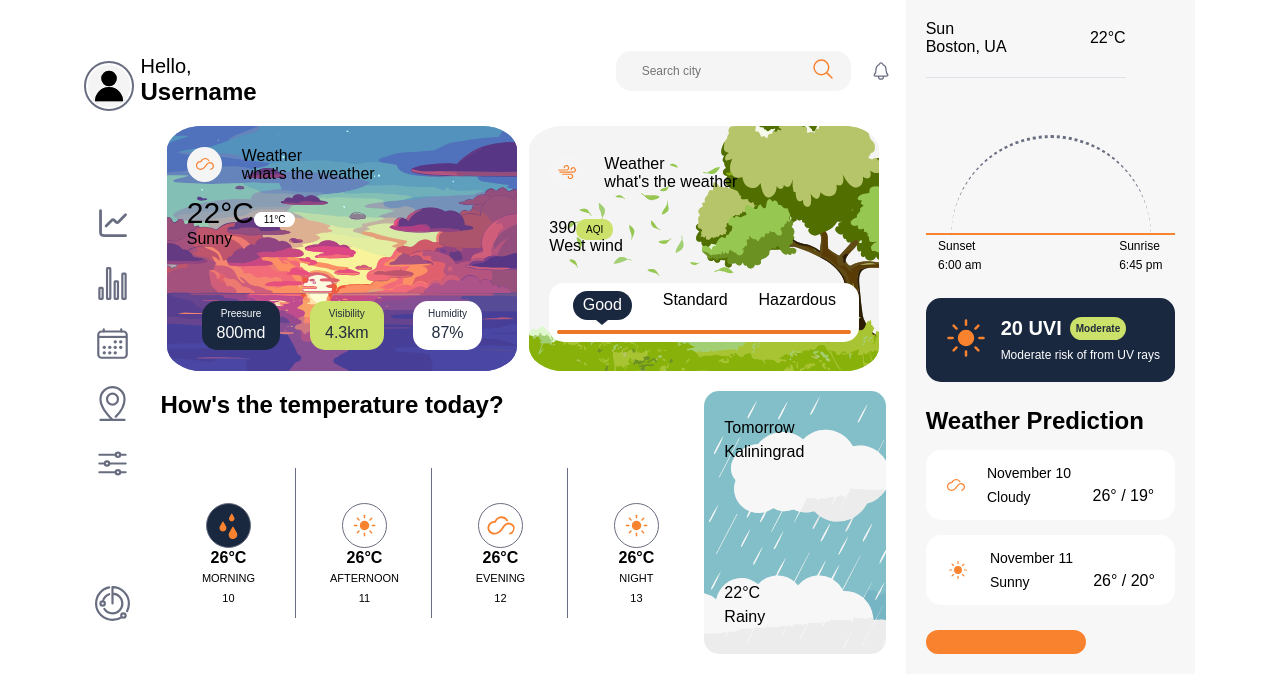
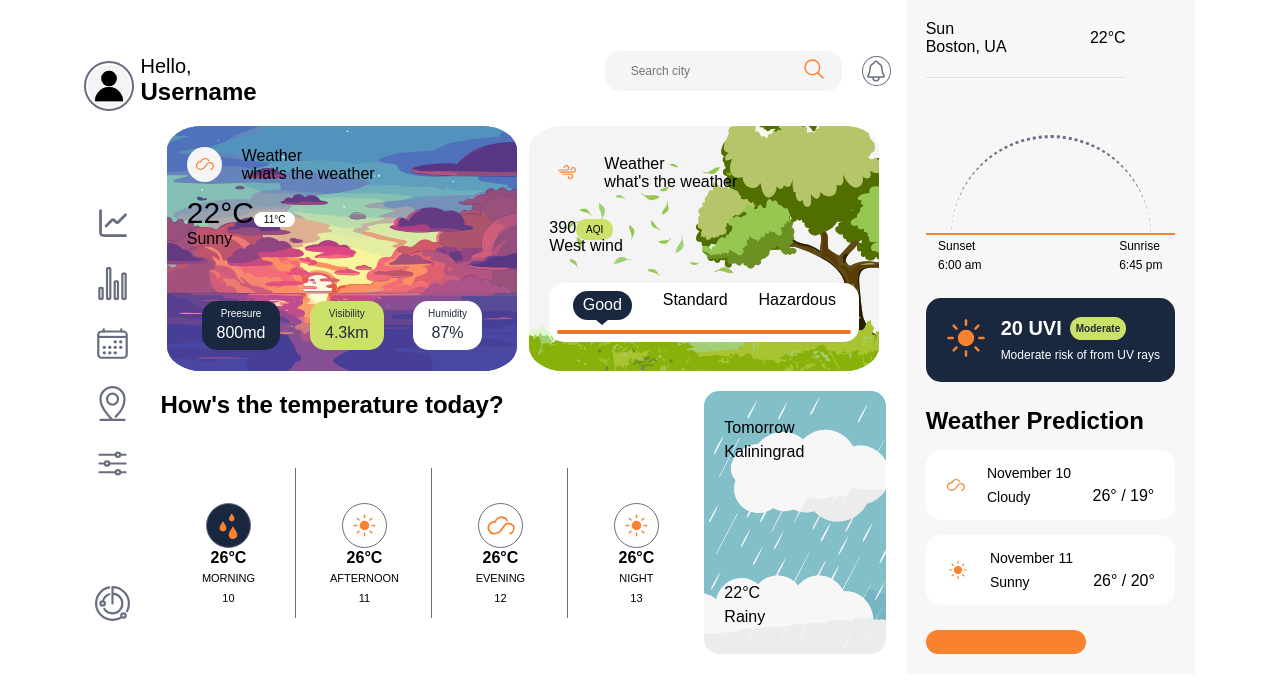
Before and after one commit to 4iTeRiNo/Weather-Web-App, a React (Vite) app: page / in a window 1280 px wide. Shown: the top 692 px of the page. Built offline with nearby package versions, Linux system fonts and the light colour scheme; no server answers.

Commit message:
добавил новые стили изменил старые у компонента navigate

```diff
--- a/src/components/Avatar/Avatar.module.css
+++ b/src/components/Avatar/Avatar.module.css
@@ -17,7 +17,6 @@
     left: -4px;
     border-radius: 50%;
     border: 2px solid var(--color-text-grey);
-
     background-size: contain;
     z-index: 1;
 }
--- a/src/components/Header/Header.tsx
+++ b/src/components/Header/Header.tsx
@@ -33,7 +33,9 @@ export const Header = () => {
               <SearchIcon />
             </label>
           </div>
-          <NotificationIcon />
+          <div className={styles.border}>
+            <NotificationIcon />
+          </div>
         </form>
       </section>
     </header>
```
